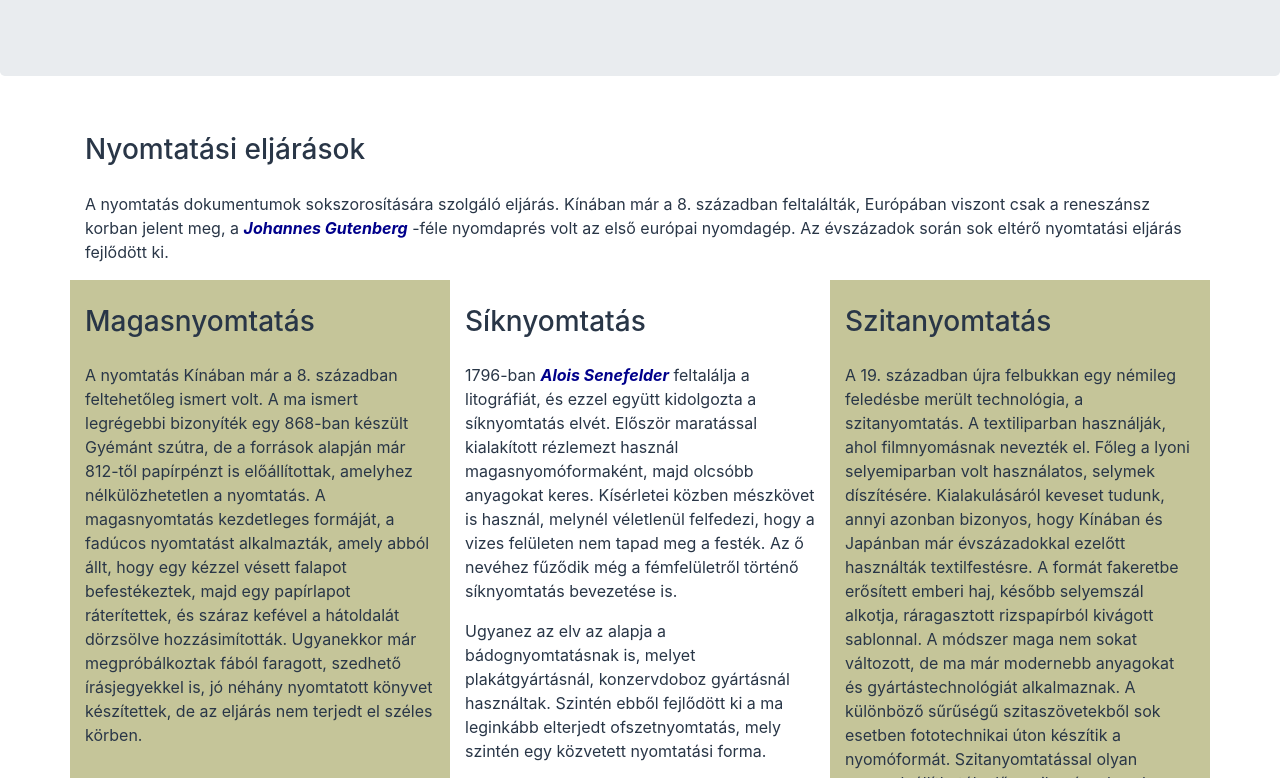
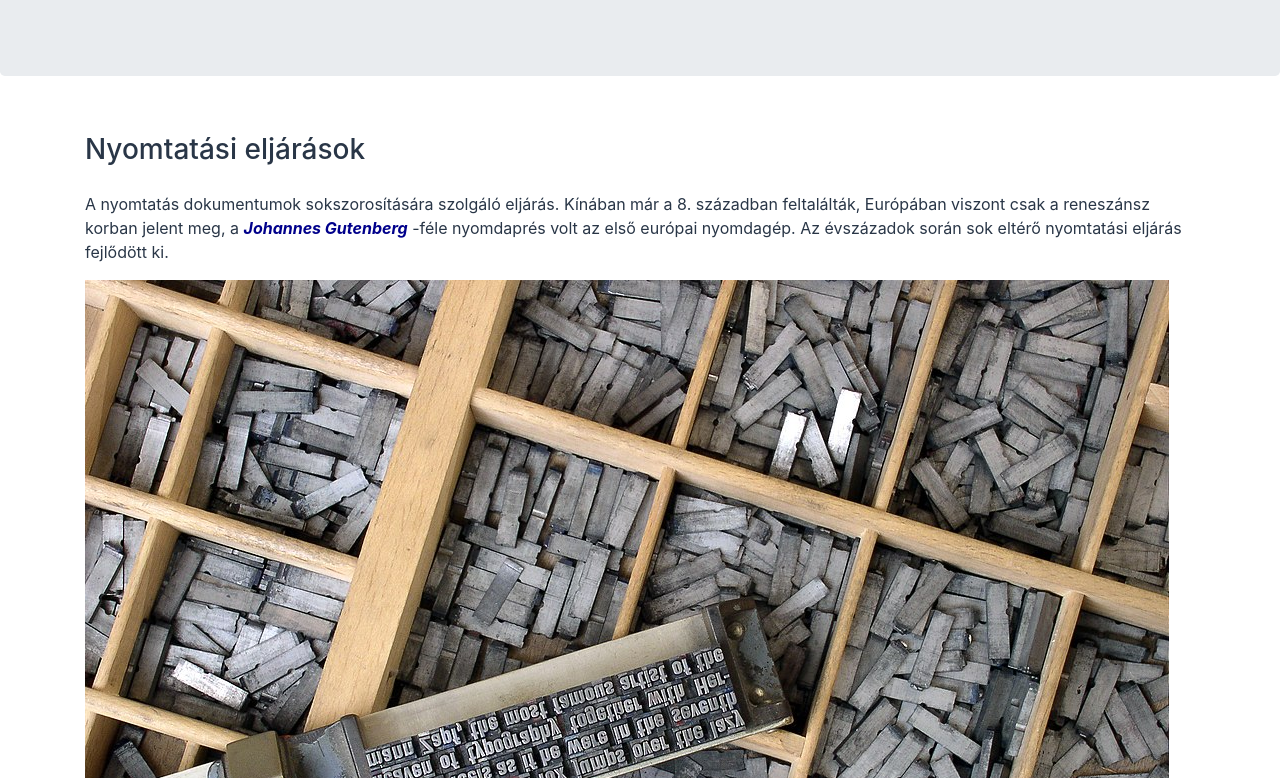
Before and after one commit to csizmadiab25ad/nyomtatas, a plain HTML site: page index.html in a window 1280 px wide. Shown: the part 174-952 px from the top of the page. Drawn offline with Linux system fonts and the light colour scheme.

Commit message:
update 4

```diff
--- a/index.html
+++ b/index.html
@@ -26,6 +26,7 @@
         <p>A nyomtatás dokumentumok sokszorosítására szolgáló eljárás. Kínában már a 8. században feltalálták, Európában
           viszont csak a reneszánsz korban jelent meg, a <a href="https://hu.wikipedia.org/wiki/Johannes_Gutenberg" target="_blank" >Johannes Gutenberg</a> -féle nyomdaprés volt az első európai
           nyomdagép. Az évszázadok során sok eltérő nyomtatási eljárás fejlődött ki.</p>
+          <p> <img src="kezi_szedes.jpg" alt="Kézi szedés" title="Kézi szedés"> </p>
       </div>
     </div>
     <div class="row">
```
